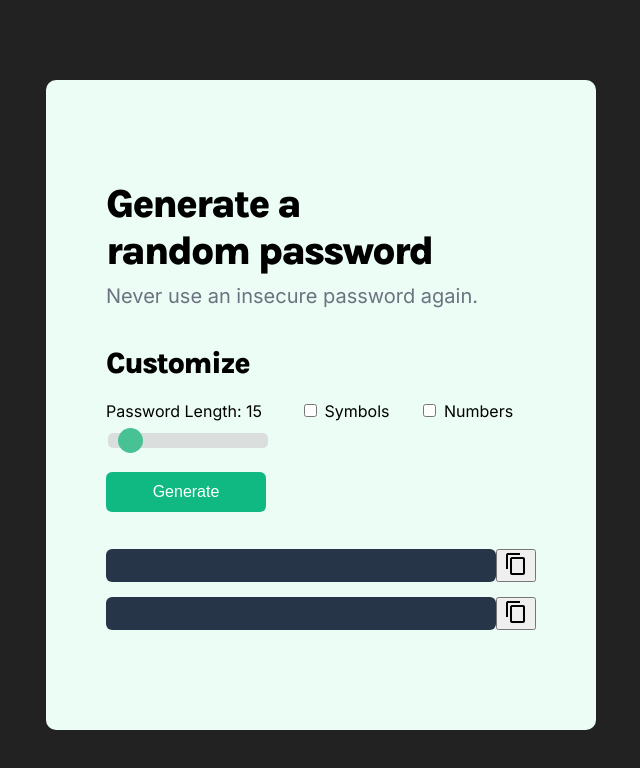
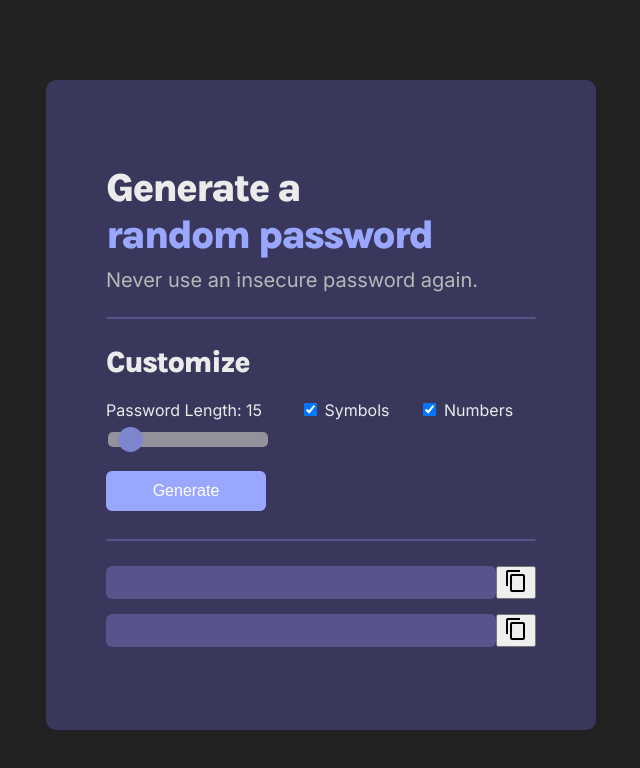
Before and after one commit to korot0/Password-Generator, a plain HTML site: page index.html in a window 1280 px wide. Shown: the whole page, without its empty margins (319-959 px from the left). Drawn offline with Linux system fonts and the light colour scheme.

Commit message:
Change styling and start page with checked boxes by default

```diff
--- a/index.html
+++ b/index.html
@@ -12,9 +12,10 @@
 <body>
     <div class="container">
         <div id="item-one">
-            <h1>Generate a <br> random password</h1>
+            <h1>Generate a <div id="h1-secondary-color">random password</div></h1>
             <div id="sub-header">Never use an insecure password again.</div>
         </div>
+    <hr>
         <div id="item-two">
             <div class="customize">Customize</div>
             <div id="settings">
@@ -24,15 +25,16 @@
                     <input type="range" id="length-input-el" value="15" min="8" max="100">
                 </div>
                 <div id="symbols">
-                    <input id="checkbox-s" type="checkbox" onclick="checkBox()">
+                    <input id="checkbox-s" type="checkbox" onclick="checkBox()" checked>
                     <label for="checkbox-s">Symbols</label>
                 </div>
                 <div id="numbers">
-                    <input id="checkbox-n" type="checkbox" onclick="checkBox()">
+                    <input id="checkbox-n" type="checkbox" onclick="checkBox()" checked>
                     <label for="checkbox-n">Numbers</label>
                 </div>
             </div>
             <button id="gen-pass-btn" onclick="passwords()">Generate</button>
+    <hr>
         </div>
         <div id="item-three">
             <div class="child">
--- a/javascript.js
+++ b/javascript.js
@@ -7,7 +7,7 @@ const passOne = document.getElementById('pass-one');
 const passTwo = document.getElementById('pass-two');
 
 //Slider password length
-let sliderEl = document.getElementById('length-input-el')
+let sliderEl = document.getElementById('length-input-el');
 let sliderOutputEl = document.getElementById('slider-output-el');
 sliderOutputEl.innerHTML = sliderEl.value;
 sliderEl.oninput = function() {
@@ -17,6 +17,7 @@ sliderEl.oninput = function() {
 //Checkbox input
 const symbolBox = document.getElementById('checkbox-s');
 const numberBox = document.getElementById('checkbox-n');
+
 function checkBox() {
     if (symbolBox.checked && numberBox.checked) {
         characters = letters.concat(symbols, numbers);
@@ -38,6 +39,7 @@ function generatePasswords() {
         passOne.textContent += characters[firstPass];
         passTwo.textContent += characters[secondPass];
     }
+    checkBox()
 }
 
 //Password output fields
--- a/style.css
+++ b/style.css
@@ -1,5 +1,7 @@
 @import url('https://fonts.googleapis.com/css2?family=Karla:ital,wght@0,200;0,300;0,400;0,500;0,600;0,700;0,800;1,200;1,300;1,400;1,500;1,600;1,700;1,800&display=swap');
 @import url('https://fonts.googleapis.com/css2?family=Inter:wght@100;200;300;400;500;600;700;800;900&family=Karla:ital,wght@0,200;0,300;0,400;0,500;0,600;0,700;0,800;1,200;1,300;1,400;1,500;1,600;1,700;1,800&display=swap');
+
+/* color palette: https://coolors.co/ebebeb-57548c-000000-66a182-99a7ff */
 
 * {
     box-sizing: border-box;
@@ -9,19 +11,26 @@ body {
     margin: 0;
     background-color: #222222;
     font-family: 'inter';
+    color: #EBEBEB;
 }
 
 .container {
     width: 550px;
     height: 650px;
-    background: #ECFDF5;
+    background: #39375B;
     margin: auto;
     margin-top: 80px;
     display: flex;
     flex-direction: column;
-    justify-content: space-between;
-    padding: 100px 60px;
+    justify-content: space-around;
+    padding: 75px 60px;
     border-radius: 10px;
+}
+
+hr {
+    border: 1px solid #57548C;
+    border-radius: 50px;
+    width: 100%;
 }
 
 /* Item one */
@@ -32,6 +41,11 @@ h1 {
     letter-spacing: -0.05em;
     margin: 0;
     margin-bottom: 10px;
+
+}
+
+#h1-secondary-color {
+    color: #99A7FF;
 }
 
 .customize {
@@ -45,7 +59,7 @@ h1 {
 #sub-header {
     font-weight: 400;
     font-size: 20px;
-    color: #6B7280;
+    color: #b8b8b8;
 }
 
 /* Item two */
@@ -65,7 +79,7 @@ h1 {
     width: 160px;
     height: 15px;
     border-radius: 5px;
-    background: #d3d3d3;
+    background: #b8b8b8;
     outline: none;
     opacity: 0.7;
     -webkit-transition: .2s;
@@ -83,7 +97,7 @@ h1 {
     width: 25px;
     height: 25px;
     border-radius: 50%;
-    background: #04AA6D;
+    background: #99A7FF;
     cursor: pointer;
 }
 
@@ -91,13 +105,13 @@ h1 {
     width: 25px;
     height: 25px;
     border-radius: 50%;
-    background: #04AA6D;
+    background: #99A7FF;
     cursor: pointer;
 }
 
 #gen-pass-btn {
     border-style: none;
-    background: #10B981;
+    background: #99A7FF;
     color: white;
     border-radius: 6px;
     width: 160px;
@@ -121,7 +135,7 @@ h1 {
 
 #pass-one,
 #pass-two {
-    background: #273549;
+    background: #57548C;
     border-radius: 6px;
     border-style: none;
     color: white;
```
